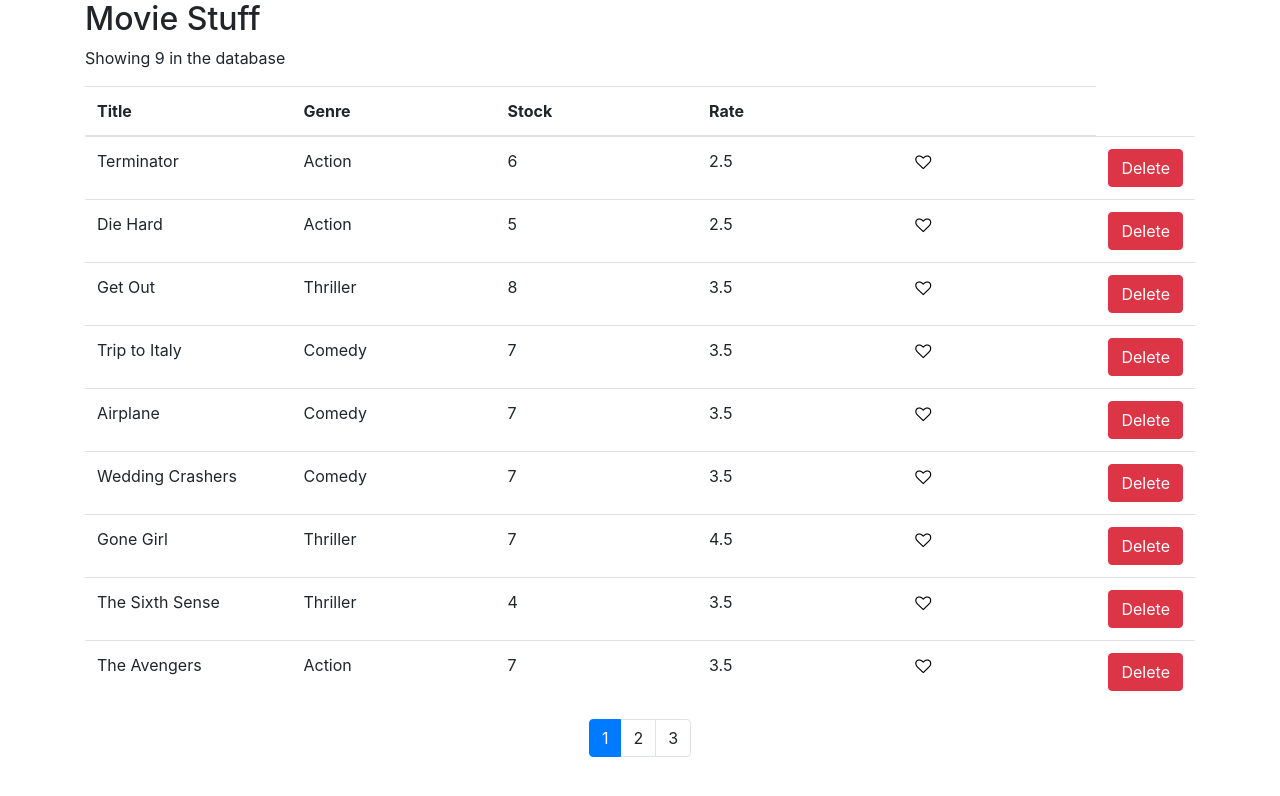
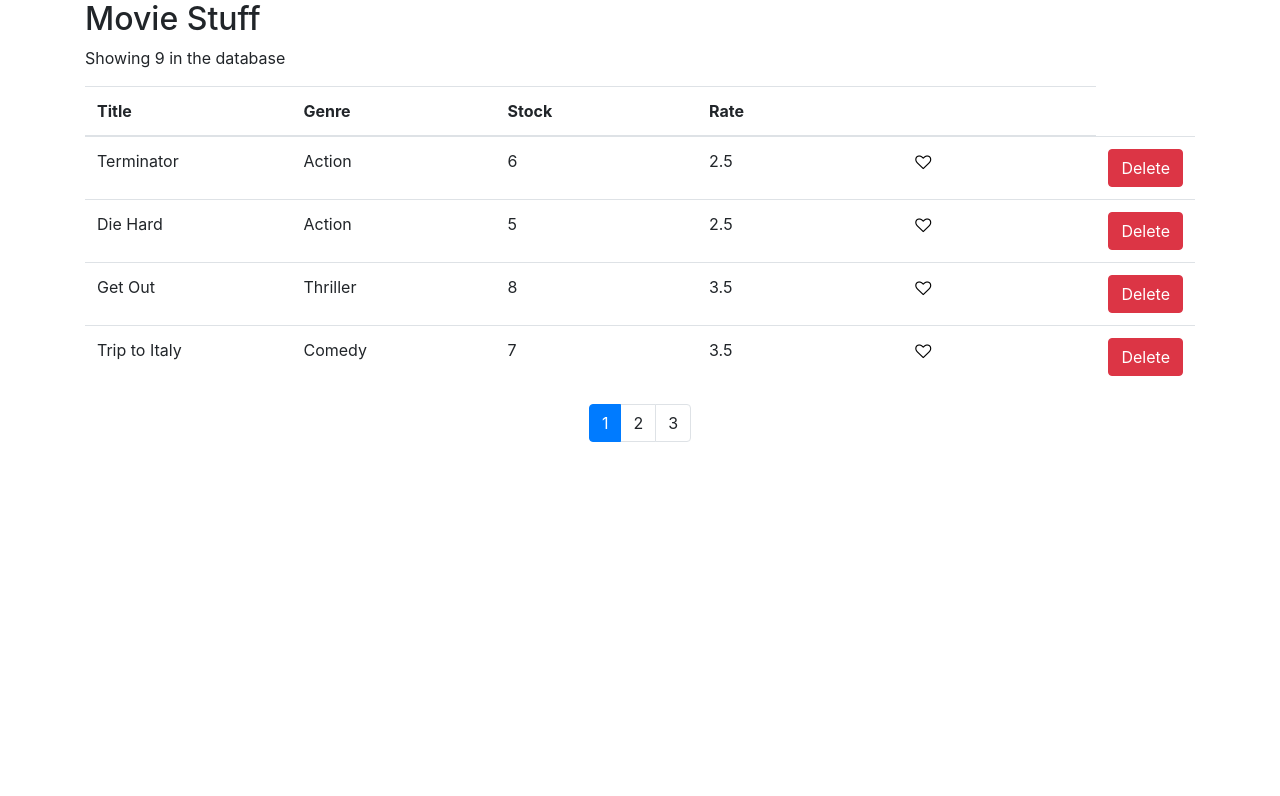
Before and after one commit to bksinn/React, a React (Create React App) app in the folder vidly/: page / in a window 1280 px wide. Shown: the top 796 px of the page. Built offline with nearby package versions, Linux system fonts and the light colour scheme.

Commit message:
Adding lodash and filtering component

```diff
--- /dev/null
+++ b/vidly/src/components/filtering.jsx
@@ -0,0 +1,11 @@
+import React from 'react';
+
+const Filter = () => {
+    return (
+        <ul class="list-group">
+                <li class="list-group-item active" aria-current="true">Cras justo odio</li>
+        </ul>
+     );
+}
+
+export default Filter;
--- a/vidly/src/components/movies.jsx
+++ b/vidly/src/components/movies.jsx
@@ -5,6 +5,8 @@ import { deleteMovie } from '../services/fakeMovieService';
 import { likeMovie } from '../services/fakeMovieService';
 import './movies.css';
 import Pagination from './pagination';
+import {paginate} from '../utils/paginate';
+import Filter from './filtering';
 
 class Movie extends Component {
     state = {
@@ -38,11 +40,11 @@ class Movie extends Component {
 
     render() {
         const { length: count } = this.state.movies;
-        const { pageSize, currentPage } = this.state;
+        const { pageSize, currentPage, movies } = this.state;
 
         if (this.state.moviesCount === 0 ) return <p>No movies here!</p>
 
-        //const movies = ...
+        const paginatedMovies = paginate(movies, currentPage, pageSize);
         return (
             <div className="main">
                <div className="table">
@@ -58,7 +60,7 @@ class Movie extends Component {
                         </tr>
                         </thead>
                         <tbody>
-                        {this.state.movies.map(movie => {
+                        {paginatedMovies.map(movie => {
                             return (
                             <tr key={movie._id}>
                                 <td key={movie.title}>{movie.title}</td>
```
Also changed, not shown: vidly/src/components/pagination.jsx (+8 -0 lines), 1 other file (tests, documents, lock files or other folders).
